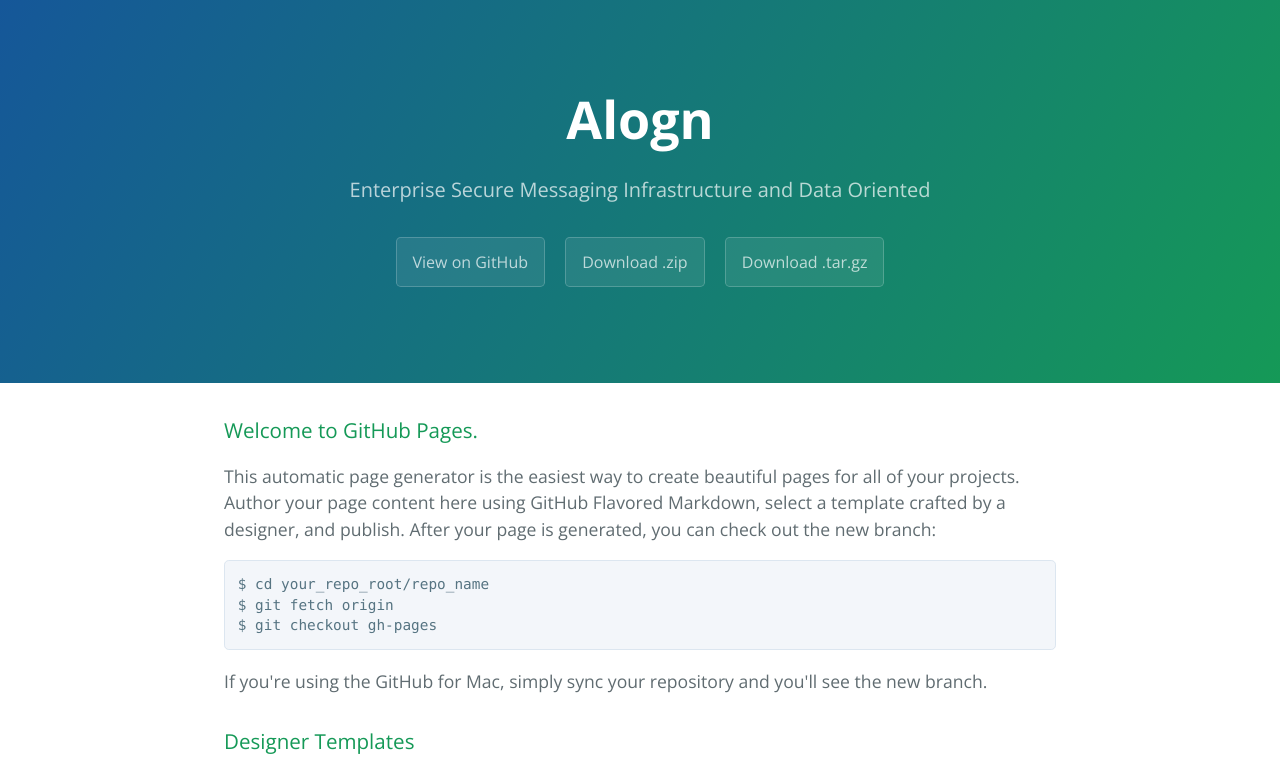
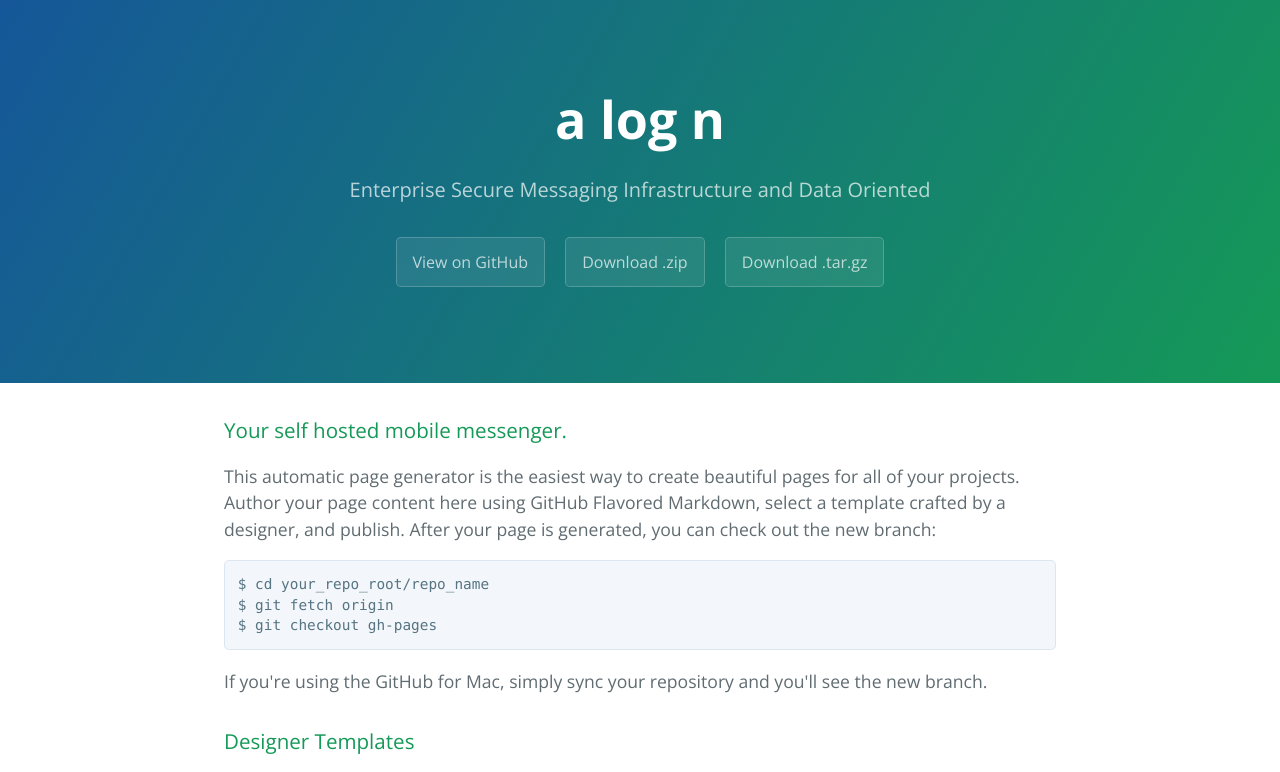
Before and after one commit to theupscale/alogn, a plain HTML site: page index.html in a window 1280 px wide. Shown: the top 772 px of the page. Drawn offline with nearby package versions, Linux system fonts and the light colour scheme.

Commit message:
Updated Content

```diff
--- a/index.html
+++ b/index.html
@@ -11,7 +11,7 @@
   </head>
   <body>
     <section class="page-header">
-      <h1 class="project-name">Alogn</h1>
+      <h1 class="project-name">a log n</h1>
       <h2 class="project-tagline">Enterprise Secure Messaging Infrastructure and Data Oriented </h2>
       <a href="https://github.com/theupscale/alogn" class="btn">View on GitHub</a>
       <a href="https://github.com/theupscale/alogn/zipball/master" class="btn">Download .zip</a>
@@ -20,7 +20,7 @@
 
     <section class="main-content">
       <h3>
-<a id="welcome-to-github-pages" class="anchor" href="#welcome-to-github-pages" aria-hidden="true"><span class="octicon octicon-link"></span></a>Welcome to GitHub Pages.</h3>
+<a id="welcome-to-github-pages" class="anchor" href="#welcome-to-github-pages" aria-hidden="true"><span class="octicon octicon-link"></span></a>Your self hosted mobile messenger.</h3>
 
 <p>This automatic page generator is the easiest way to create beautiful pages for all of your projects. Author your page content here using GitHub Flavored Markdown, select a template crafted by a designer, and publish. After your page is generated, you can check out the new branch:</p>
 
```
